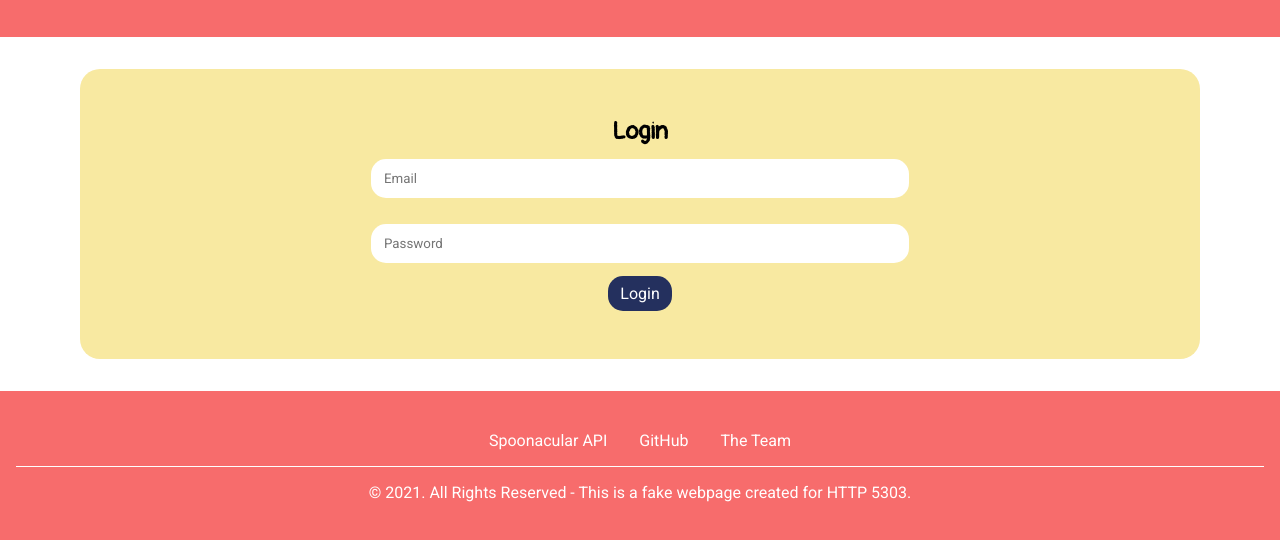
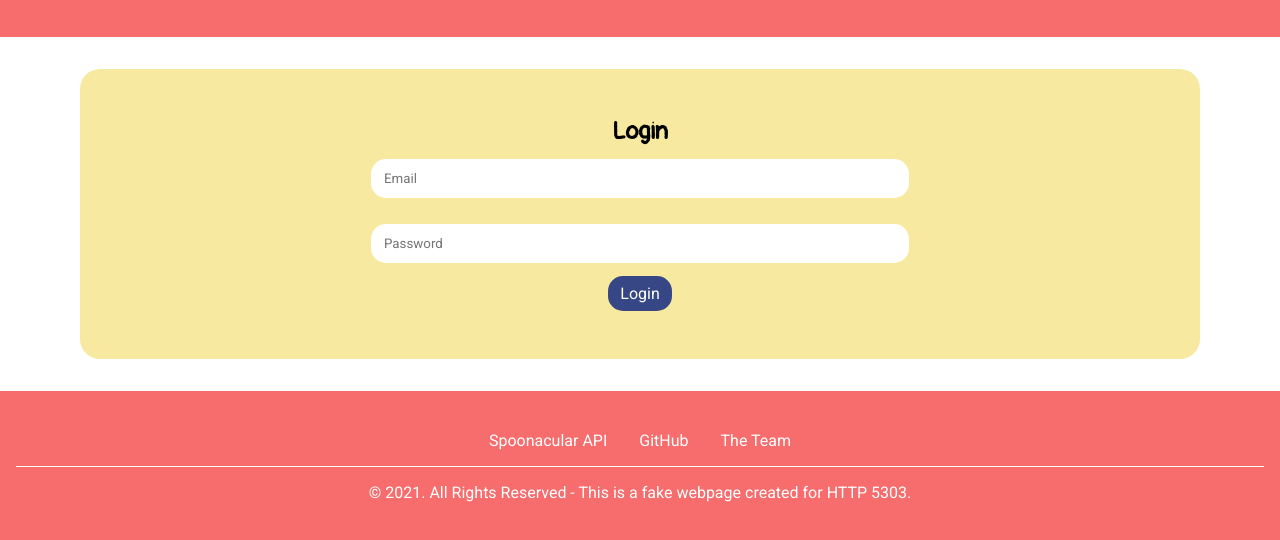
Before and after one commit to k4iru/JustCook, a React app: page /login in a window 1280 px wide. In both pictures the pointer is over the input "Login". Shown: the part 390-930 px from the top of the page. Built offline with nearby package versions, Linux system fonts and the light colour scheme.

Commit message:
Update Login.css

```diff
--- a/src/client/components/Login/Login.css
+++ b/src/client/components/Login/Login.css
@@ -30,7 +30,7 @@
     font-size: 1em;
 }
 
-.login-form button:hover{
+.btn:hover{
     cursor: pointer;
     background-color: var(--blue);
 }
```
